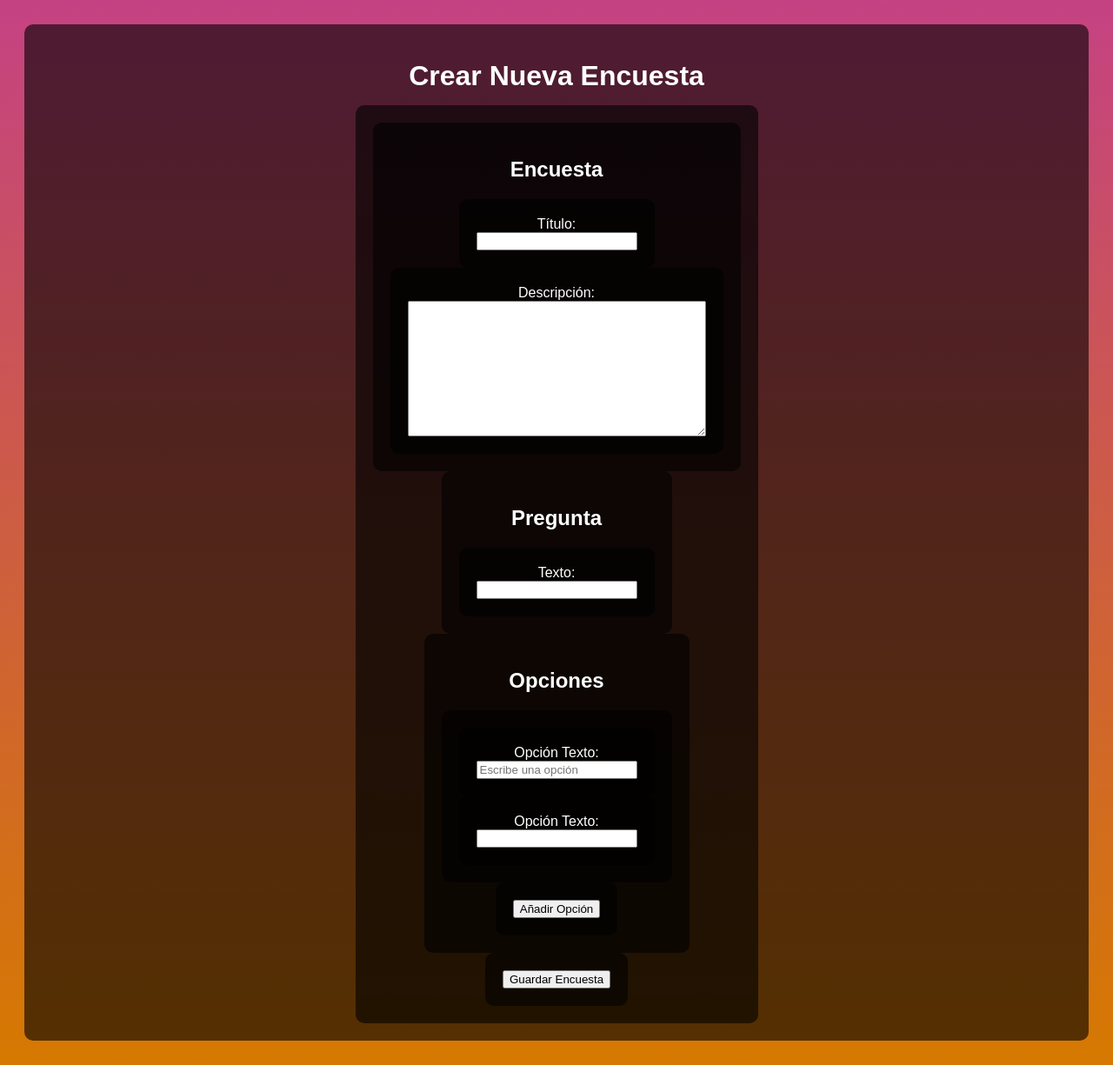
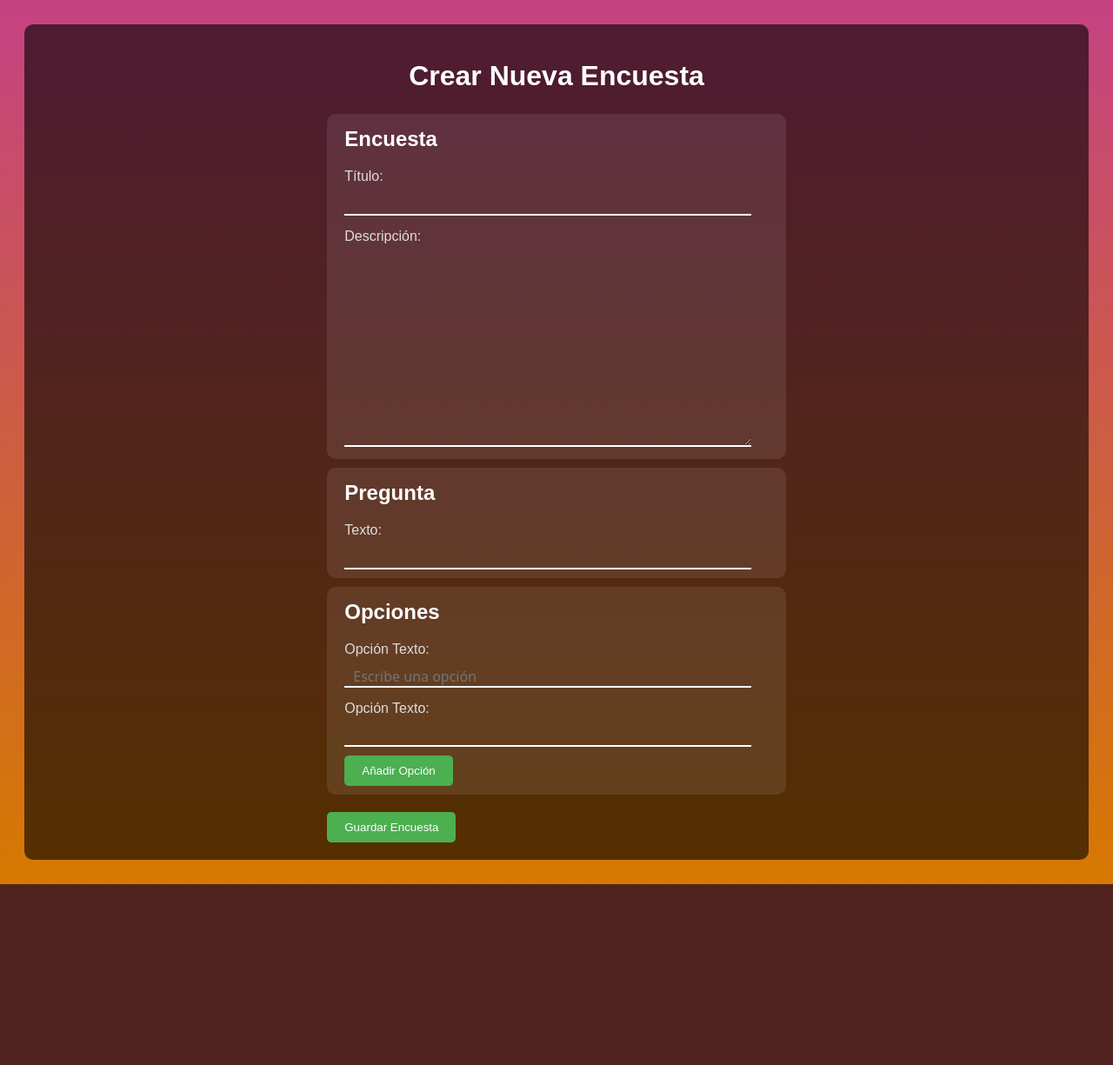
Before and after one commit to RuizMiguel-A/Simulador-de-Encuestas, a Django app: page /crear/ in a window 1280 px wide. Shown: the whole page at 87% size. After the commit the page ends 1017 px from the top, so only its background shows below. Run offline with Django 5.2, Linux system fonts and the light colour scheme.

Commit message:
Simulador de Encuestas v2.2

```diff
--- /dev/null
+++ b/encuestas/static/css/crear-encuesta.css
@@ -0,0 +1,77 @@
+body {
+  font-family: Arial, sans-serif;
+  background: linear-gradient(to bottom, #c54283, #d67900); /* rosa a azul */ /* Mezcla rojo y azul al 50% */
+  padding: 20px;
+}
+
+h1 {
+  color: #ffffff;
+  margin-bottom: 15px;
+}
+
+h2{
+  margin: 5px 0px 5px 0px;
+}
+
+.Destacado{
+  flex-direction: column;
+  align-items: center;
+  background-color: rgba(255, 255, 255, 0.089);
+  color: white;
+  padding: 10px 10px 10px 20px;
+  border-radius: 10px;
+  margin: 10px 0px 10px 0px;
+}
+
+.container {
+  display: flex;
+  flex-direction: column;
+  align-items: center;
+  background-color: rgba(0, 0, 0, 0.6);
+  color: white;
+  padding: 20px;
+  border-radius: 10px;
+}
+
+
+button {
+  background-color: #4CAF50;
+  color: white;
+  margin: 10px 0px 0px 0px;
+  padding: 10px 20px;
+  border: none;
+  border-radius: 5px;
+  cursor: pointer;
+}
+
+button:hover {
+  background-color: #45a049;
+}
+
+input,
+select,
+textarea{
+  width: 90%;
+  padding: 0px 10px;
+  background: transparent;
+  font-family: system-ui, -apple-system, BlinkMacSystemFont, 'Segoe UI', Roboto,
+  Oxygen, Ubuntu, Cantarell, 'Open Sans', 'Helvetica Neue', sans-serif;
+  color: white;
+  border: none;
+  border-bottom: 2px solid white;
+  font-size: 1rem;
+  resize: vertical;
+  outline: none;
+  transition: box-shadow 0.6s;
+}
+
+textarea{
+  height: ;
+}
+
+label {
+  display: inline-block;
+  padding: 15px 0px 5px 0px;
+  margin-bottom: 0.4rem;
+  color:#dddddd;
+}
--- a/encuestas/static/css/home.css
+++ b/encuestas/static/css/home.css
@@ -9,7 +9,29 @@ h1 {
   margin-bottom: 15px;
 }
 
-div {
+.text-center{
+  display: flex;
+  align-items: center;
+  justify-content: center;
+}
+
+li{
+  flex: column;
+  align-items: center;
+  background-color: rgba(255, 255, 255, 0.089);
+  color: white;
+  padding: 10px 20px 10px 20px;
+  border-radius: 10px;
+  margin: 10px 0px 10px 0px;
+  list-style-type: none;
+}
+
+ul {
+  padding-inline-start: 0; /* o el valor que quieras */
+}
+
+
+.container {
   display: flex;
   flex-direction: column;
   align-items: center;
--- a/encuestas/templates/encuestas/crear_encuesta.html
+++ b/encuestas/templates/encuestas/crear_encuesta.html
@@ -4,11 +4,11 @@
     <meta charset="UTF-8">
     <meta name="viewport" content="width=device-width, initial-scale=1.0">
     {% load static %}
-  <link rel="stylesheet" type="text/css" href="{% static 'css/home.css' %}">
+  <link rel="stylesheet" type="text/css" href="{% static 'css/crear-encuesta.css' %}">
 
     <title>Crear Nueva Encuesta</title>
 </head>
-<body class="bg-gray-100 flex items-center justify-center min-h-screen">
+<body class="min-h-screen flex items-center justify-center p-6" style="font-family: Arial, sans-serif; background: linear-gradient(to bottom, #c54283, #d67900);">
     <div class="container mx-auto p-4 md:p-8 bg-white rounded-xl shadow-lg w-full max-w-2xl">
         <h1 class="text-3xl md:text-4xl font-bold text-center text-gray-800 mb-6">Crear Nueva Encuesta</h1>
 
@@ -16,10 +16,10 @@
             {% csrf_token %}
             <div class="space-y-6">
                 <!-- Formulario de la Encuesta -->
-                <div>
-                    <h2 class="text-2xl font-semibold text-gray-700 mb-2">Encuesta</h2>
+                <div class="Destacado">
+                    <h2 class="text-2xl font-semibold mb-2">Encuesta</h2>
                     <div class="mb-4">
-                        <label for="{{ form.titulo.id_for_label }}" class="block text-gray-700 font-medium mb-1">Título:</label>
+                        <label for="{{ form.titulo.id_for_label }}" class="block text-gray-700 font-medium mb-1" >Título:</label>
                         {{ form.titulo }}
                     </div>
                     <div class="mb-4">
@@ -29,7 +29,7 @@
                 </div>
 
                 <!-- Formulario de la Pregunta -->
-                <div>
+                <div class="Destacado">
                     <h2 class="text-2xl font-semibold text-gray-700 mb-2">Pregunta</h2>
                     <div class="mb-4">
                         <label for="{{ pregunta_form.texto.id_for_label }}" class="block text-gray-700 font-medium mb-1">Texto:</label>
@@ -38,7 +38,7 @@
                 </div>
 
                 <!-- Formulario de Opciones (Formset) -->
-                <div>
+                <div class="Destacado">
                     <h2 class="text-2xl font-semibold text-gray-700 mb-2">Opciones</h2>
                     <!-- Campo oculto para el formulario de gestión del formset -->
                     {{ formset.management_form }}
```
Also changed, not shown: db.sqlite3.
